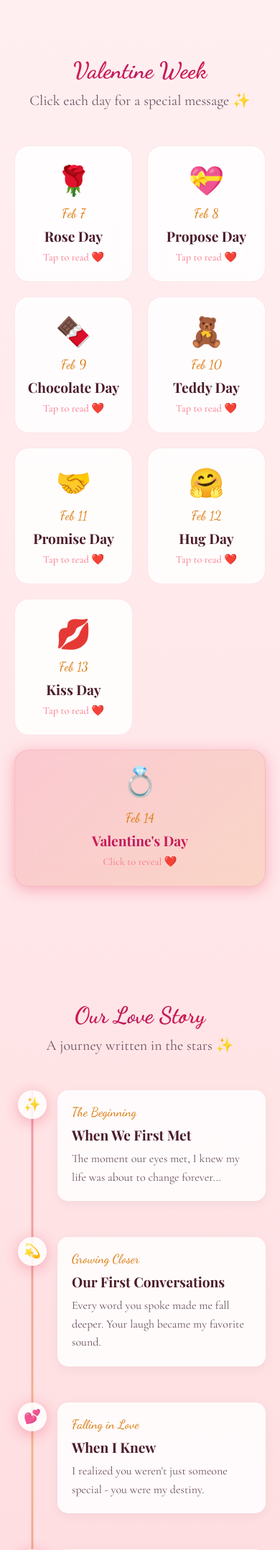
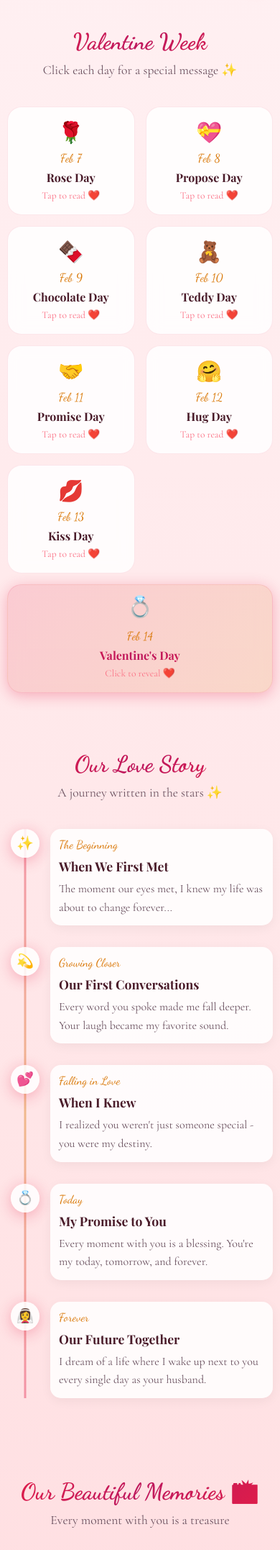
Before and after one commit to Avhishekshrestha/personal_portfolio-avhishek, a PHP site: page /valentine.html in a window 390 px wide. Shown: the part 845-2999 px from the top of the page at 72% size. Run offline with PHP 8.4, Linux system fonts and the light colour scheme.

Commit message:
third commit

```diff
--- a/styles.css
+++ b/styles.css
@@ -200,6 +200,25 @@ body {
   opacity: 0.95;
   filter: drop-shadow(0 20px 30px rgba(0,0,0,0.4));
   animation: float 4s ease-in-out infinite;
+}
+
+/* Mobile adjustments for couple photo */
+@media (max-width: 768px) {
+  .couple-bg-photo {
+    right: 50%;
+    transform: translateX(50%);
+    width: 250px;
+    max-width: 70vw;
+    bottom: 10px;
+  }
+}
+
+@media (max-width: 480px) {
+  .couple-bg-photo {
+    width: 200px;
+    max-width: 80vw;
+    bottom: 20px;
+  }
 }
 
 .hero-overlay {
@@ -779,21 +798,206 @@ body {
 /* ============================================
    RESPONSIVE ADJUSTMENTS
    ============================================ */
+/* Tablet Styles */
+@media (max-width: 768px) {
+  .music-btn, .letter-btn {
+    width: 45px;
+    height: 45px;
+  }
+
+  .music-btn {
+    top: 15px;
+    right: 15px;
+  }
+
+  .letter-btn {
+    bottom: 20px;
+    right: 20px;
+  }
+
+  .valentine-days, .timeline-section, .gallery-section {
+    padding: 60px 15px;
+  }
+
+  .section-subtitle {
+    font-size: 1.1rem;
+    margin-bottom: 40px;
+  }
+
+  .day-card {
+    padding: 20px 12px;
+  }
+
+  .day-emoji {
+    font-size: 2rem;
+  }
+
+  .day-title {
+    font-size: 1.1rem;
+  }
+
+  .timeline-content {
+    padding: 15px;
+  }
+
+  .gallery-grid {
+    gap: 12px;
+  }
+
+  .footer {
+    padding: 40px 15px;
+  }
+}
+
+/* Mobile Styles */
 @media (max-width: 480px) {
   .hero-title {
     font-size: 2.5rem;
+  }
+
+  .hero-subtitle {
+    font-size: 1.3rem;
+  }
+
+  .hero-text {
+    font-size: 1.1rem;
   }
 
   .section-title {
     font-size: 2rem;
   }
 
+  .music-btn, .letter-btn {
+    width: 40px;
+    height: 40px;
+  }
+
+  .music-btn {
+    top: 10px;
+    right: 10px;
+  }
+
+  .letter-btn {
+    bottom: 15px;
+    right: 15px;
+  }
+
+  .valentine-days, .timeline-section, .gallery-section {
+    padding: 40px 10px;
+  }
+
+  .days-grid {
+    gap: 15px;
+  }
+
+  .day-card {
+    padding: 18px 10px;
+  }
+
+  .day-emoji {
+    font-size: 1.8rem;
+    margin-bottom: 8px;
+  }
+
+  .day-date {
+    font-size: 1rem;
+  }
+
+  .day-title {
+    font-size: 1rem;
+    margin: 6px 0;
+  }
+
+  .day-hint {
+    font-size: 0.85rem;
+  }
+
+  .timeline-item {
+    margin-bottom: 30px;
+  }
+
+  .timeline-content {
+    padding: 12px;
+  }
+
+  .timeline-year {
+    font-size: 1rem;
+  }
+
+  .timeline-content h3 {
+    font-size: 1.1rem;
+  }
+
+  .gallery-grid {
+    grid-template-columns: repeat(1, 1fr);
+    gap: 10px;
+  }
+
+  .gallery-item.large {
+    grid-column: span 1;
+    grid-row: span 1;
+  }
+
   .modal-content,
   .proposal-content {
     padding: 30px 20px;
+    margin: 10px;
+  }
+
+  .modal-emoji {
+    font-size: 3rem;
+  }
+
+  .modal-title {
+    font-size: 1.5rem;
+  }
+
+  .modal-message {
+    font-size: 1.1rem;
   }
 
   .proposal-stage h2.big {
     font-size: 2rem;
   }
+
+  .yes-btn {
+    padding: 15px 40px;
+    font-size: 1.2rem;
+  }
+
+  .ring-emoji, .celebration-emoji {
+    font-size: 4rem;
+  }
+
+  .couple-emoji {
+    font-size: 2.5rem;
+  }
+
+  .letter-modal .letter-content {
+    max-width: 90vw;
+  }
+
+  .envelope {
+    padding: 30px 20px;
+  }
+
+  .letter-greeting {
+    font-size: 1.5rem;
+  }
+
+  .letter-paper p {
+    font-size: 1rem;
+  }
+
+  .footer-hearts {
+    gap: 10px;
+  }
+
+  .footer-text {
+    font-size: 1.3rem;
+  }
+
+  .footer-year {
+    font-size: 1.5rem;
+  }
 }
```
